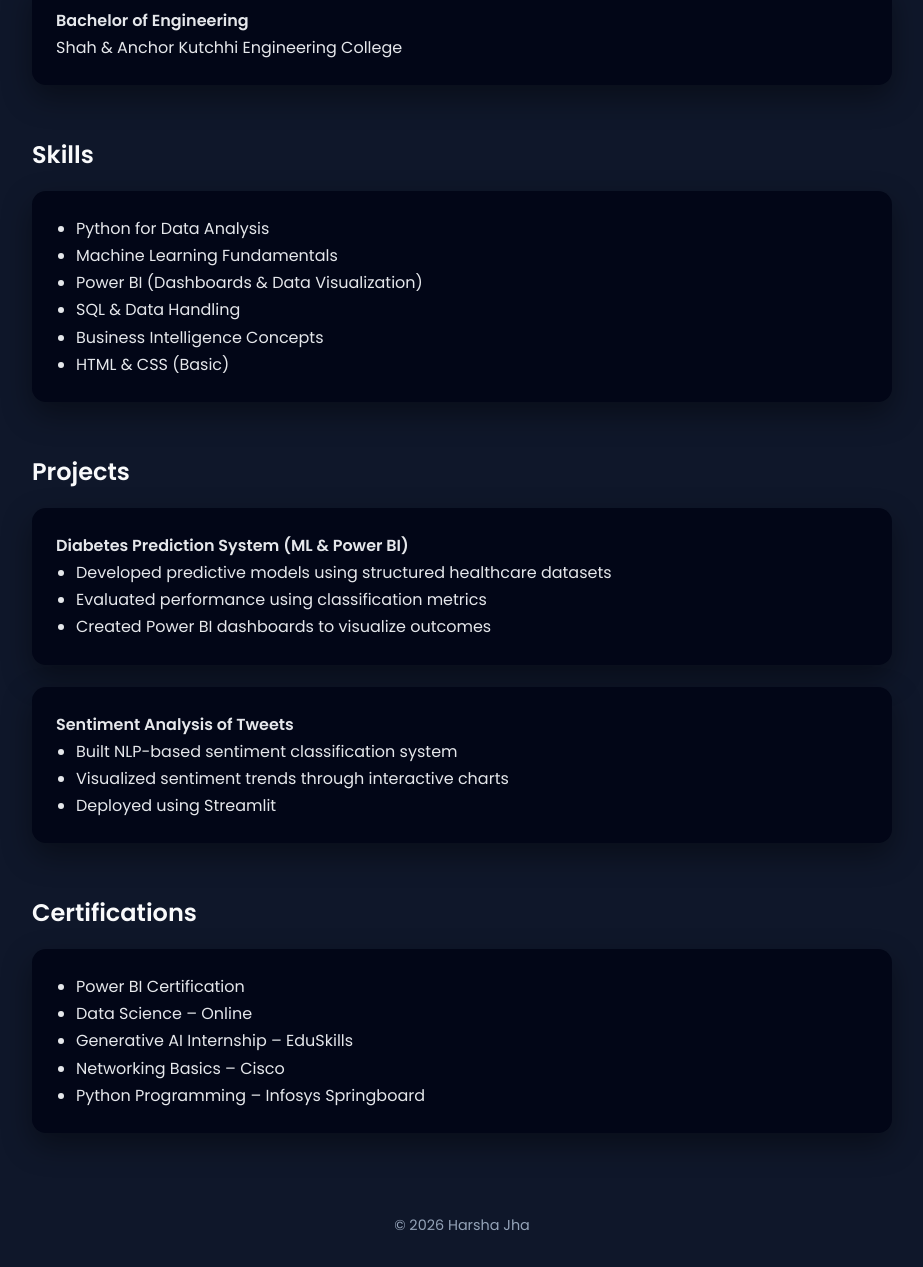
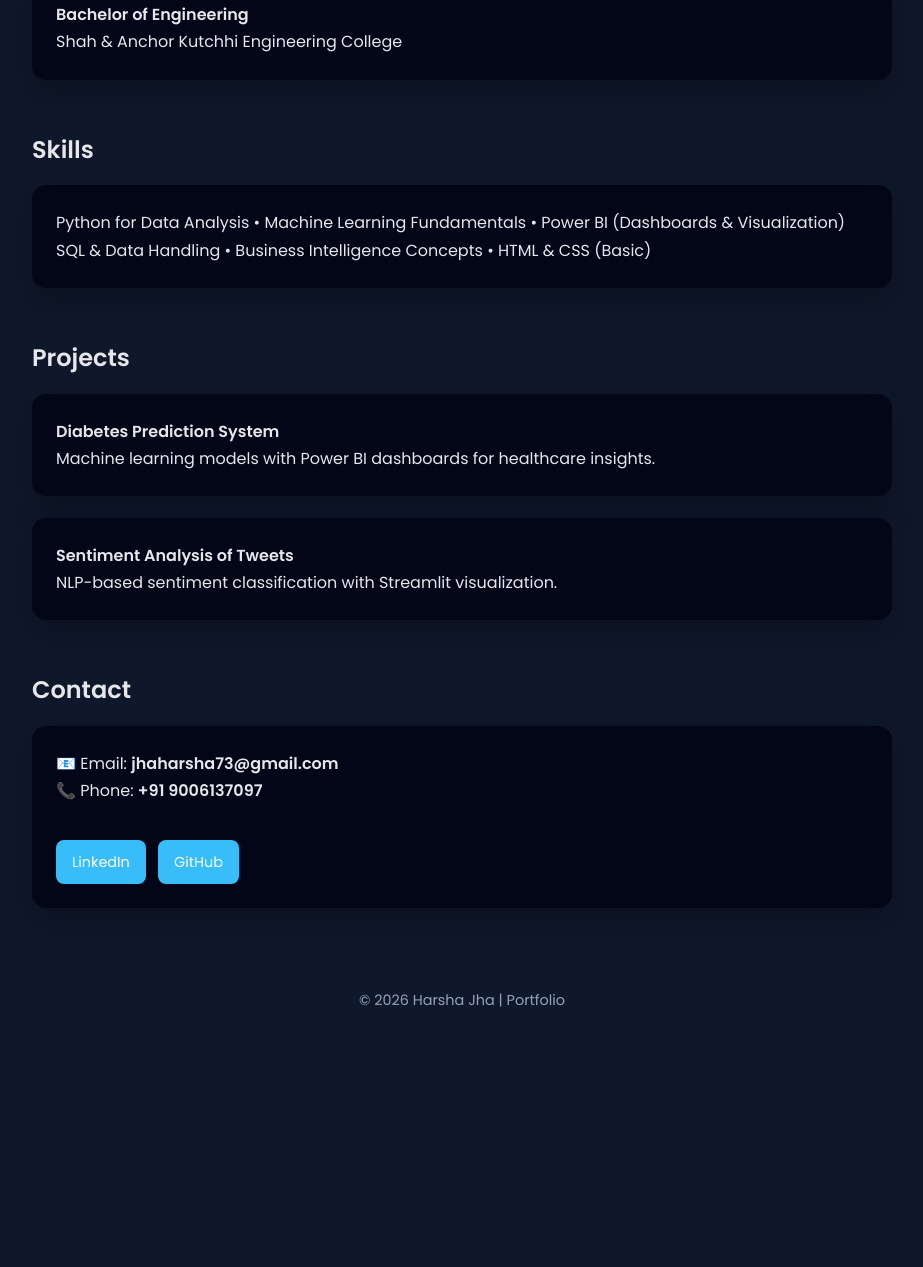
Before and after one commit to Harshajha23/Portfolio-, a plain HTML site: page index.html in a window 1280 px wide. Shown: the part 649-1916 px from the top of the page, without its empty margins (178-1101 px from the left). After the commit the page ends 1692 px from the top, so only its background shows below. Drawn offline with Linux system fonts and the light colour scheme.

Commit message:
Update index.html

```diff
--- a/index.html
+++ b/index.html
@@ -8,16 +8,33 @@
   <link href="https://fonts.googleapis.com/css2?family=Poppins:wght@300;400;600&display=swap" rel="stylesheet">
 
   <style>
+    :root {
+      --bg: #0f172a;
+      --card: #020617;
+      --text: #e5e7eb;
+      --subtext: #94a3b8;
+      --accent: #38bdf8;
+    }
+
+    .light {
+      --bg: #f8fafc;
+      --card: #ffffff;
+      --text: #111827;
+      --subtext: #475569;
+      --accent: #2563eb;
+    }
+
     * {
       margin: 0;
       padding: 0;
       box-sizing: border-box;
       font-family: 'Poppins', sans-serif;
+      scroll-behavior: smooth;
     }
 
     body {
-      background: #0f172a;
-      color: #e5e7eb;
+      background: var(--bg);
+      color: var(--text);
       line-height: 1.7;
     }
 
@@ -25,19 +42,28 @@
       padding: 70px 20px;
       text-align: center;
       background: linear-gradient(135deg, #020617, #0f172a);
-      animation: fadeDown 1.2s ease;
     }
 
     header h1 {
       font-size: 2.6rem;
-      font-weight: 600;
-      color: #f9fafb;
     }
 
     header p {
       margin-top: 10px;
-      font-size: 1.1rem;
-      color: #cbd5f5;
+      color: var(--subtext);
+    }
+
+    .toggle {
+      position: fixed;
+      top: 20px;
+      right: 20px;
+      background: var(--card);
+      border: none;
+      color: var(--text);
+      padding: 10px 14px;
+      border-radius: 20px;
+      cursor: pointer;
+      z-index: 100;
     }
 
     section {
@@ -55,43 +81,40 @@
     }
 
     h2 {
+      margin-bottom: 15px;
       font-size: 1.5rem;
-      margin-bottom: 15px;
-      color: #f9fafb;
     }
 
     .card {
-      background: #020617;
+      background: var(--card);
       padding: 24px;
       border-radius: 14px;
       margin-bottom: 22px;
-      box-shadow: 0 12px 30px rgba(0,0,0,0.4);
-      transition: transform 0.3s ease, box-shadow 0.3s ease;
+      box-shadow: 0 12px 30px rgba(0,0,0,0.25);
     }
 
-    .card:hover {
-      transform: translateY(-6px);
-      box-shadow: 0 20px 40px rgba(0,0,0,0.6);
-    }
-
-    ul {
-      margin-left: 20px;
+    a.button {
+      display: inline-block;
+      margin: 8px 8px 0 0;
+      padding: 10px 16px;
+      background: var(--accent);
+      color: white;
+      border-radius: 8px;
+      text-decoration: none;
+      font-size: 0.9rem;
     }
 
     footer {
       text-align: center;
       padding: 30px;
       font-size: 0.9rem;
-      color: #94a3b8;
-    }
-
-    @keyframes fadeDown {
-      from { opacity: 0; transform: translateY(-25px); }
-      to { opacity: 1; transform: translateY(0); }
+      color: var(--subtext);
     }
   </style>
 </head>
 <body>
+
+<button class="toggle" onclick="toggleMode()">Toggle Mode</button>
 
 <header>
   <h1>Harsha Jha</h1>
@@ -102,72 +125,54 @@
 <section>
   <h2>Profile</h2>
   <div class="card">
-    <p>
-      Engineering undergraduate with hands-on experience in data analytics, machine learning fundamentals,
-      and business intelligence tools. Actively involved in academic and project-based work focused on
-      extracting insights from data and building practical, real-world solutions.
-    </p>
+    Engineering undergraduate with hands-on experience in data analytics, machine learning fundamentals,
+    and business intelligence tools. Actively involved in academic and project-based work focused on
+    extracting insights from data and building practical, real-world solutions.
   </div>
 </section>
 
 <section>
   <h2>Education</h2>
   <div class="card">
-    <p><strong>Bachelor of Engineering</strong></p>
-    <p>Shah & Anchor Kutchhi Engineering College</p>
+    <strong>Bachelor of Engineering</strong><br>
+    Shah & Anchor Kutchhi Engineering College
   </div>
 </section>
 
 <section>
   <h2>Skills</h2>
   <div class="card">
-    <ul>
-      <li>Python for Data Analysis</li>
-      <li>Machine Learning Fundamentals</li>
-      <li>Power BI (Dashboards & Data Visualization)</li>
-      <li>SQL & Data Handling</li>
-      <li>Business Intelligence Concepts</li>
-      <li>HTML & CSS (Basic)</li>
-    </ul>
+    Python for Data Analysis • Machine Learning Fundamentals • Power BI (Dashboards & Visualization)<br>
+    SQL & Data Handling • Business Intelligence Concepts • HTML & CSS (Basic)
   </div>
 </section>
 
 <section>
   <h2>Projects</h2>
   <div class="card">
-    <p><strong>Diabetes Prediction System (ML & Power BI)</strong></p>
-    <ul>
-      <li>Developed predictive models using structured healthcare datasets</li>
-      <li>Evaluated performance using classification metrics</li>
-      <li>Created Power BI dashboards to visualize outcomes</li>
-    </ul>
+    <strong>Diabetes Prediction System</strong><br>
+    Machine learning models with Power BI dashboards for healthcare insights.
   </div>
 
   <div class="card">
-    <p><strong>Sentiment Analysis of Tweets</strong></p>
-    <ul>
-      <li>Built NLP-based sentiment classification system</li>
-      <li>Visualized sentiment trends through interactive charts</li>
-      <li>Deployed using Streamlit</li>
-    </ul>
+    <strong>Sentiment Analysis of Tweets</strong><br>
+    NLP-based sentiment classification with Streamlit visualization.
   </div>
 </section>
 
 <section>
-  <h2>Certifications</h2>
+  <h2>Contact</h2>
   <div class="card">
-    <ul>
-      <li>Power BI Certification</li>
-      <li>Data Science – Online</li>
-      <li>Generative AI Internship – EduSkills</li>
-      <li>Networking Basics – Cisco</li>
-      <li>Python Programming – Infosys Springboard</li>
-    </ul>
+    📧 Email: <strong>jhaharsha73@gmail.com</strong><br>
+    📞 Phone: <strong>+91 9006137097</strong><br><br>
+
+    <a class="button" href="https://www.linkedin.com/in/harsha-jha-6a109628b" target="_blank">LinkedIn</a>
+    <a class="button" href="https://github.com/Harshajha23" target="_blank">GitHub</a>
   </div>
 </section>
 
 <footer>
-  © 2026 Harsha Jha
+  © 2026 Harsha Jha | Portfolio
 </footer>
 
 <script>
@@ -179,6 +184,10 @@
       }
     });
   });
+
+  function toggleMode() {
+    document.body.classList.toggle("light");
+  }
 </script>
 
 </body>
```
